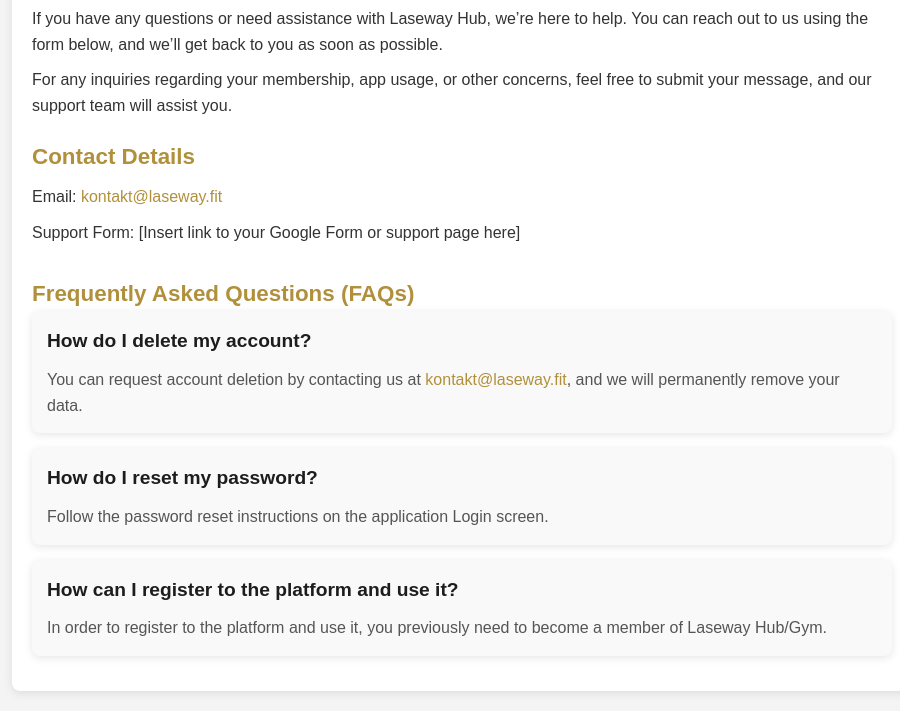
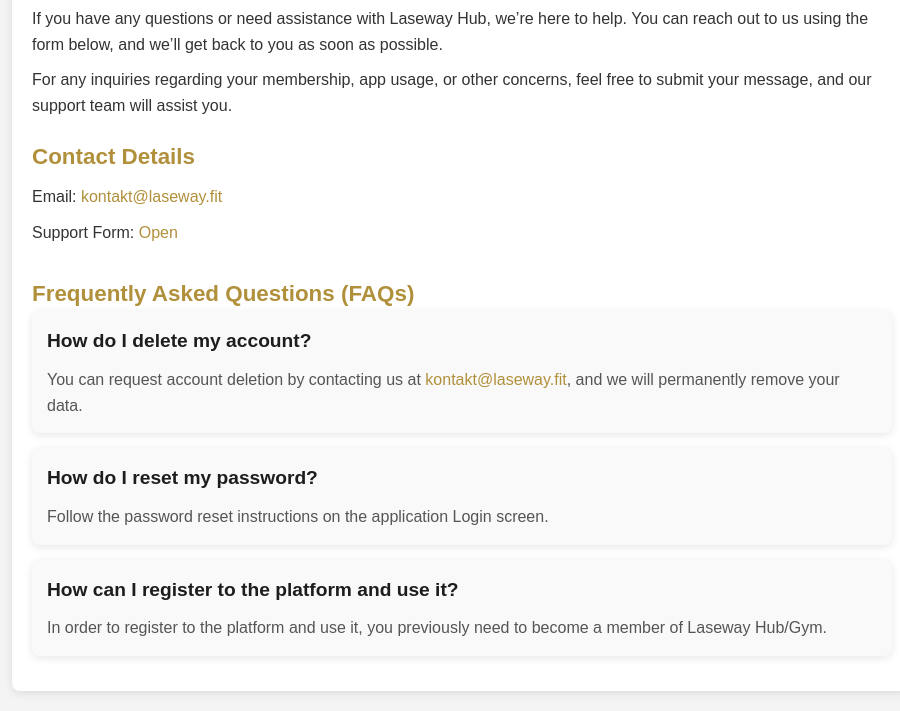
Before and after one commit to hodzza/laseway-support, a plain HTML site: page index.html in a window 1280 px wide. Shown: the part 105-816 px from the top of the page, without its empty margins (178-1078 px from the left). Drawn offline with Linux system fonts and the light colour scheme.

Commit message:
Update index.html

```diff
--- a/index.html
+++ b/index.html
@@ -15,7 +15,7 @@
         <section>
             <h2>Contact Details</h2>
             <p>Email: <a href="mailto:kontakt@laseway.fit">kontakt@laseway.fit</a></p>
-            <p>Support Form: [Insert link to your Google Form or support page here]</p>
+            <p>Support Form: <a href="https://docs.google.com/forms/d/e/1FAIpQLSfDw37cd5EZ0r7d3yFoS5mPZH7cCL5mqPcV1xrPCFG1iU9GWg/viewform?usp=dialog">Open</a></p>
         </section>
 
         <section class="faq">
```
